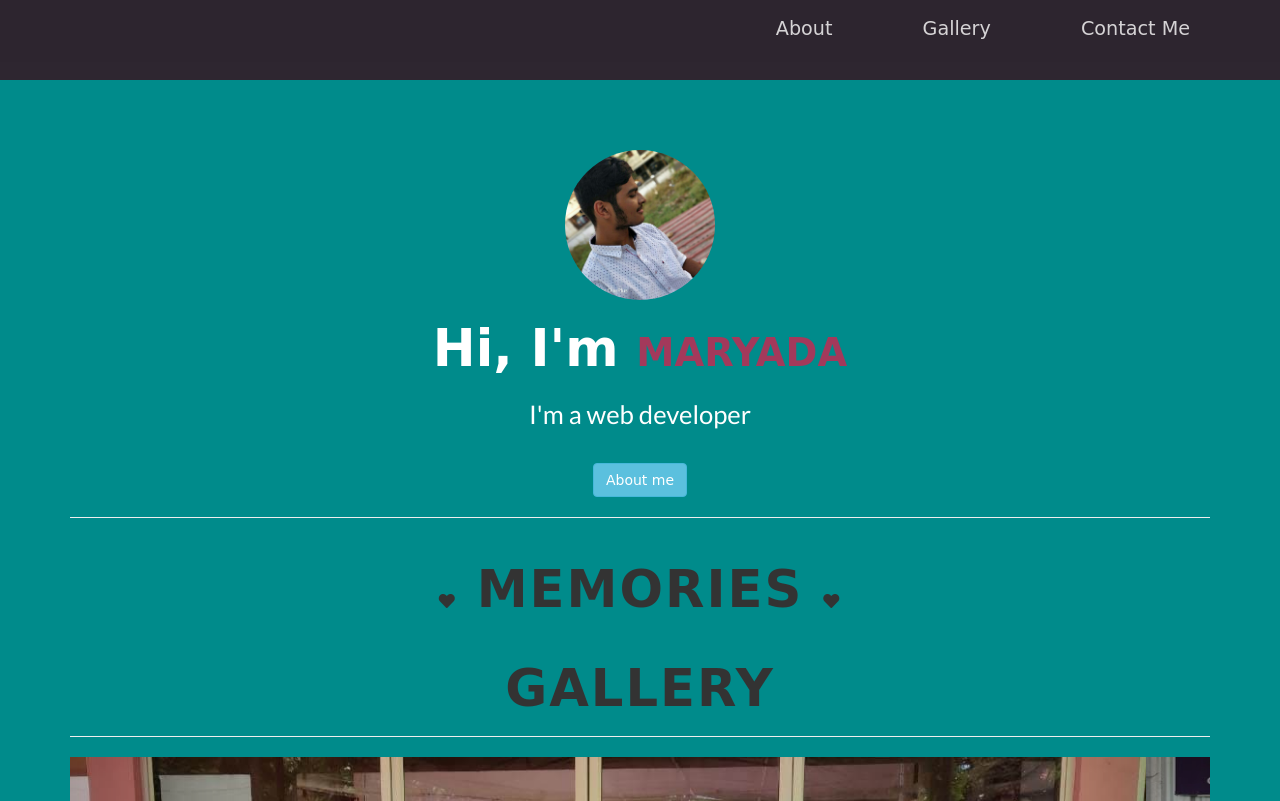
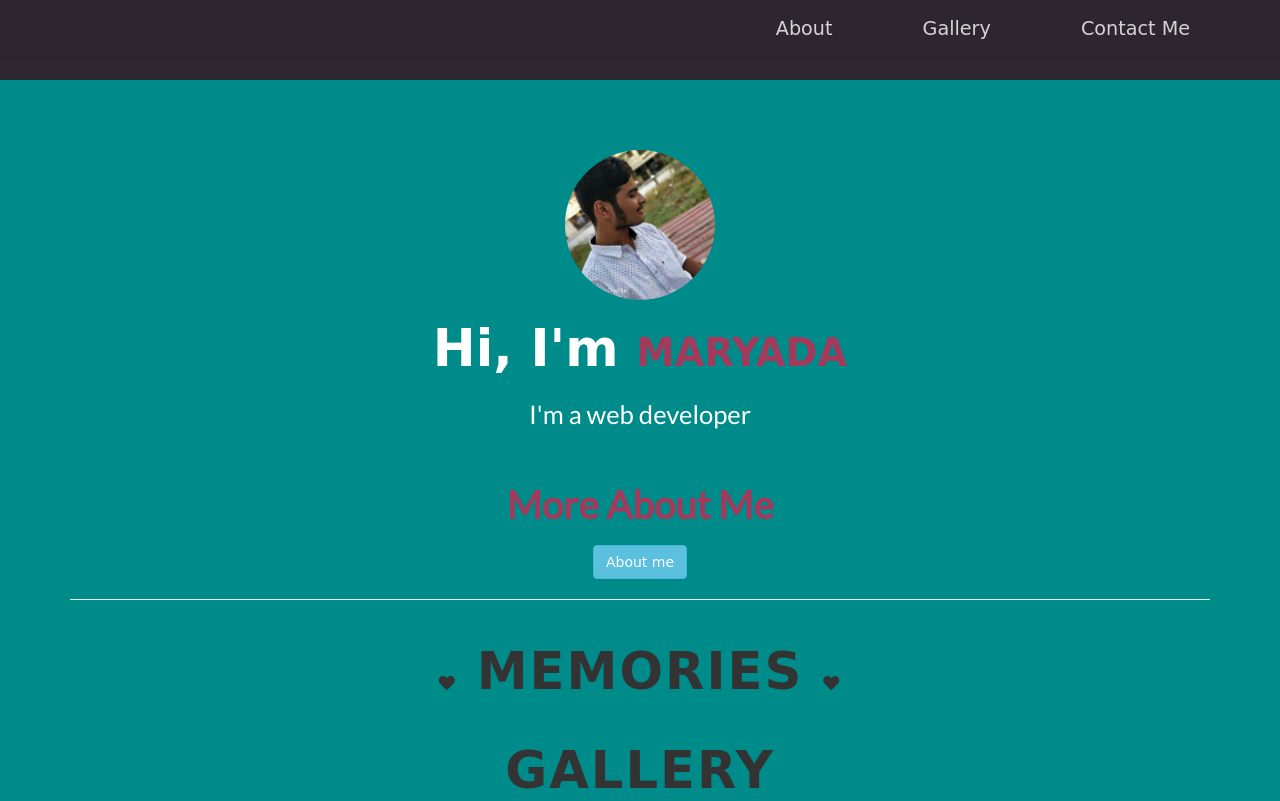
Before and after one commit to maryada6/maryada6.github.io, a plain HTML site: page Coursera-Web-Design-for-Everybody-Capstone-Project-master/index.html in a window 1280 px wide. Shown: the top 801 px of the page. Drawn offline with nearby package versions, Linux system fonts and the light colour scheme; a web font is replaced by a local one.

Commit message:
Update index.html

```diff
--- a/Coursera-Web-Design-for-Everybody-Capstone-Project-master/index.html
+++ b/Coursera-Web-Design-for-Everybody-Capstone-Project-master/index.html
@@ -70,6 +70,7 @@
 				</div>
 
 				<div class="about">
+					<h2>More about me</h2>
 					<button type="button" class="btn btn-info" data-toggle="collapse" data-target="#demo" style="font-family:satisfy,cursive;">About me</button>
                                    <div id="demo" class="collapse">
 					   <p> I am a self-motivated Engineer with a great passion for programming and coding. I am improving daily as a coder and as a human.<i class="far fa-smile-wink"></i></p>
```
